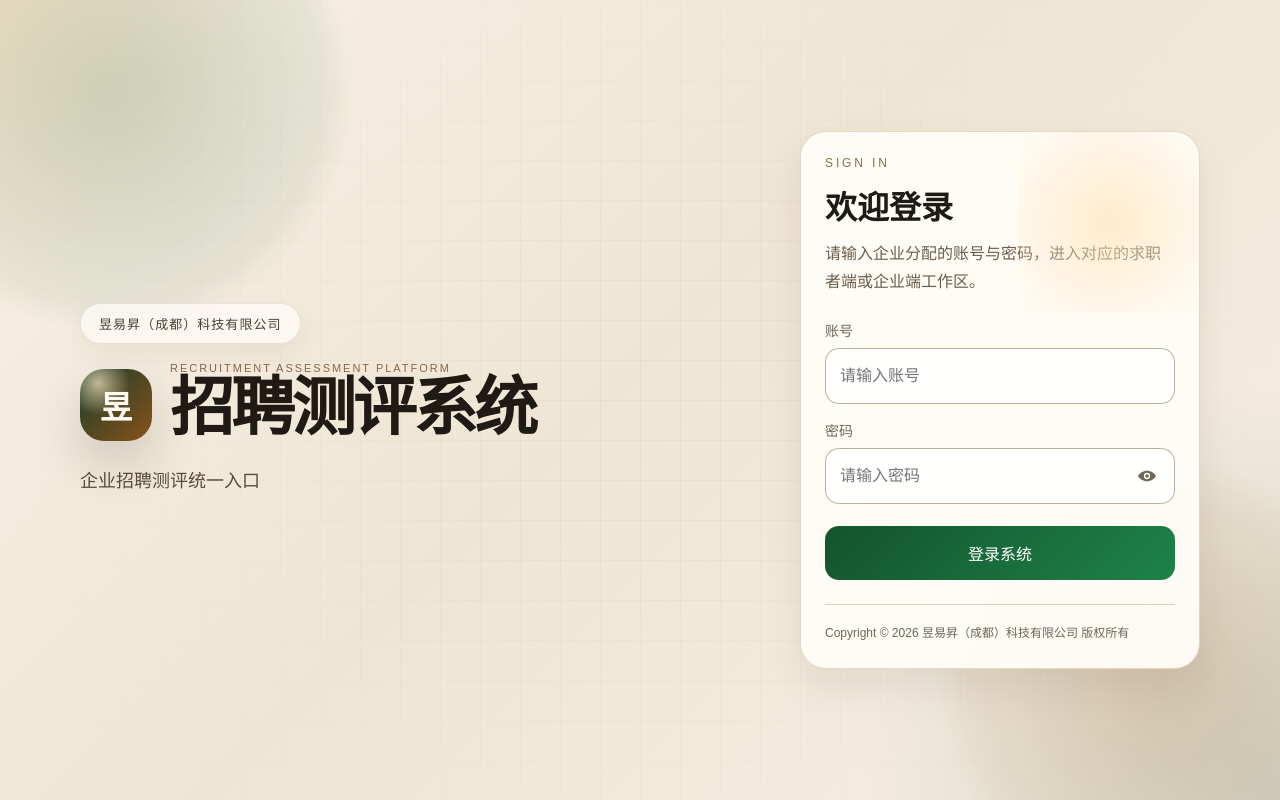
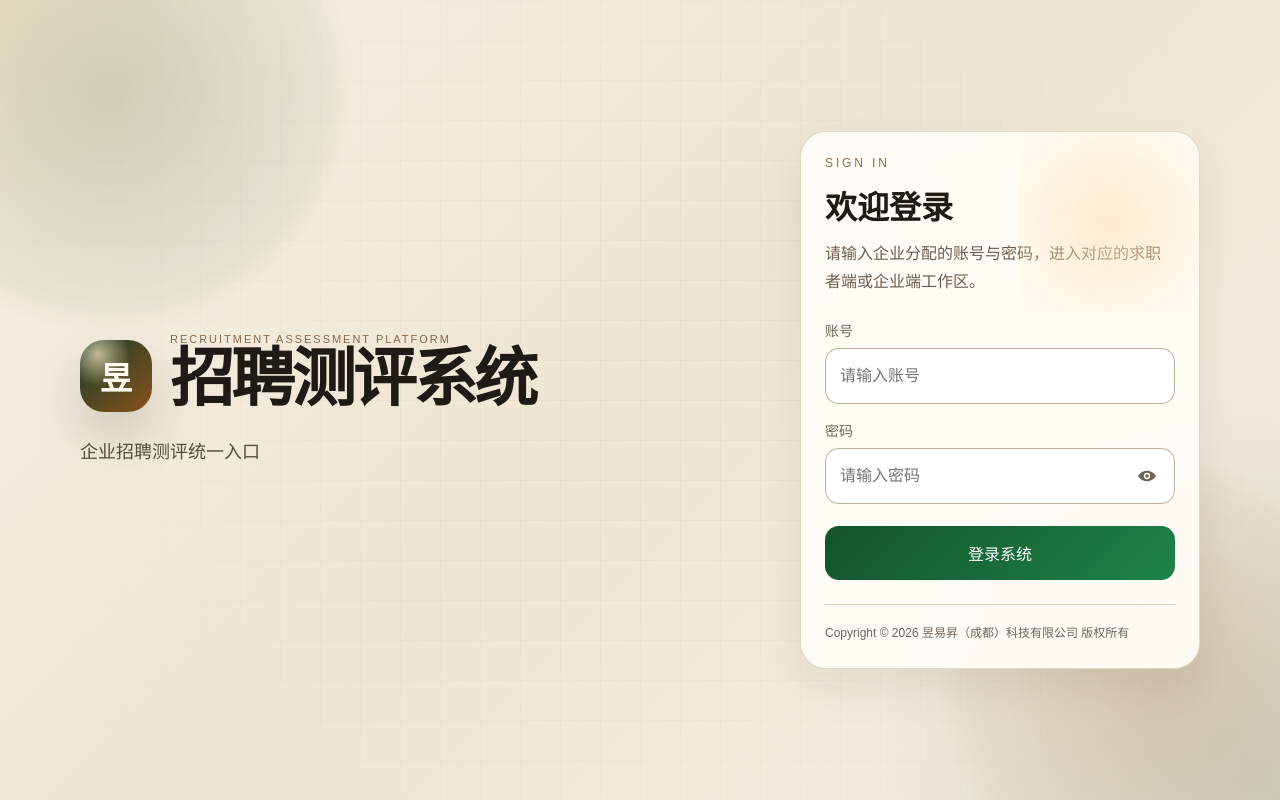
Before and after one commit to VernonMin/java-recruitment-assessment-system, a website: page web/index.html in a window 1280 px wide. Drawn offline with Linux system fonts and the light colour scheme; no server answers.

Commit message:
移除登录页顶部公司标签

```diff
--- a/web/index.html
+++ b/web/index.html
@@ -15,7 +15,6 @@
       </div>
       <div class="auth-layout">
         <section class="auth-showcase">
-          <div class="auth-company-badge">昱易昇（成都）科技有限公司</div>
           <div class="auth-showcase-main">
             <div class="auth-brand-lockup">
               <div class="auth-brand-mark">昱</div>
--- a/web/styles.css
+++ b/web/styles.css
@@ -100,25 +100,10 @@ select {
 }
 
 .auth-showcase {
-  padding: 12px 0;
+  padding: 0;
   display: grid;
   align-content: center;
-  gap: 18px;
-}
-
-.auth-company-badge {
-  display: inline-flex;
-  align-items: center;
-  width: fit-content;
-  padding: 10px 18px;
-  border-radius: 999px;
-  border: 1px solid rgba(52, 42, 28, 0.1);
-  background: rgba(255, 253, 248, 0.72);
-  color: #4a4033;
-  font-size: 13px;
-  letter-spacing: 0.08em;
-  backdrop-filter: blur(14px);
-  box-shadow: 0 10px 24px rgba(70, 49, 23, 0.06);
+  gap: 16px;
 }
 
 .auth-showcase-main {
```
